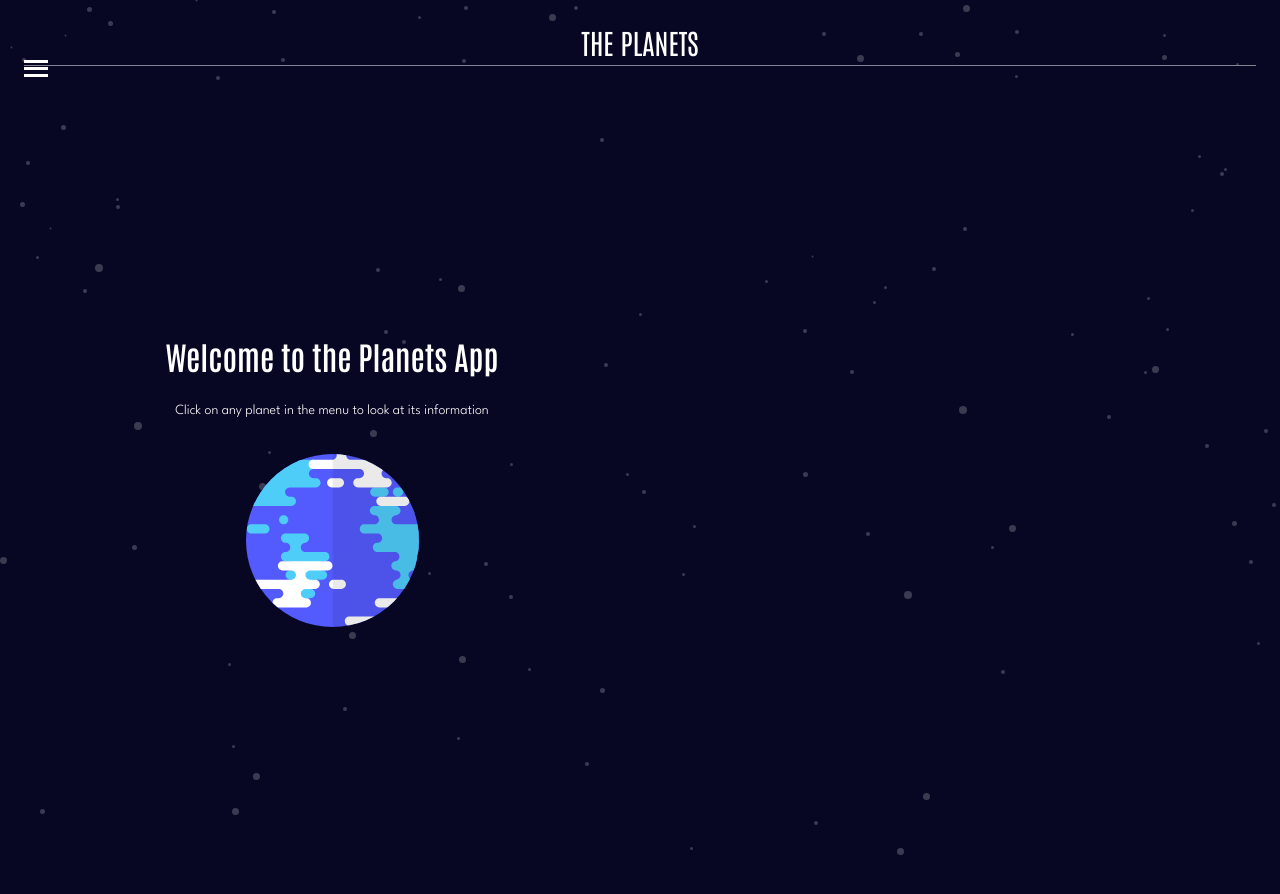
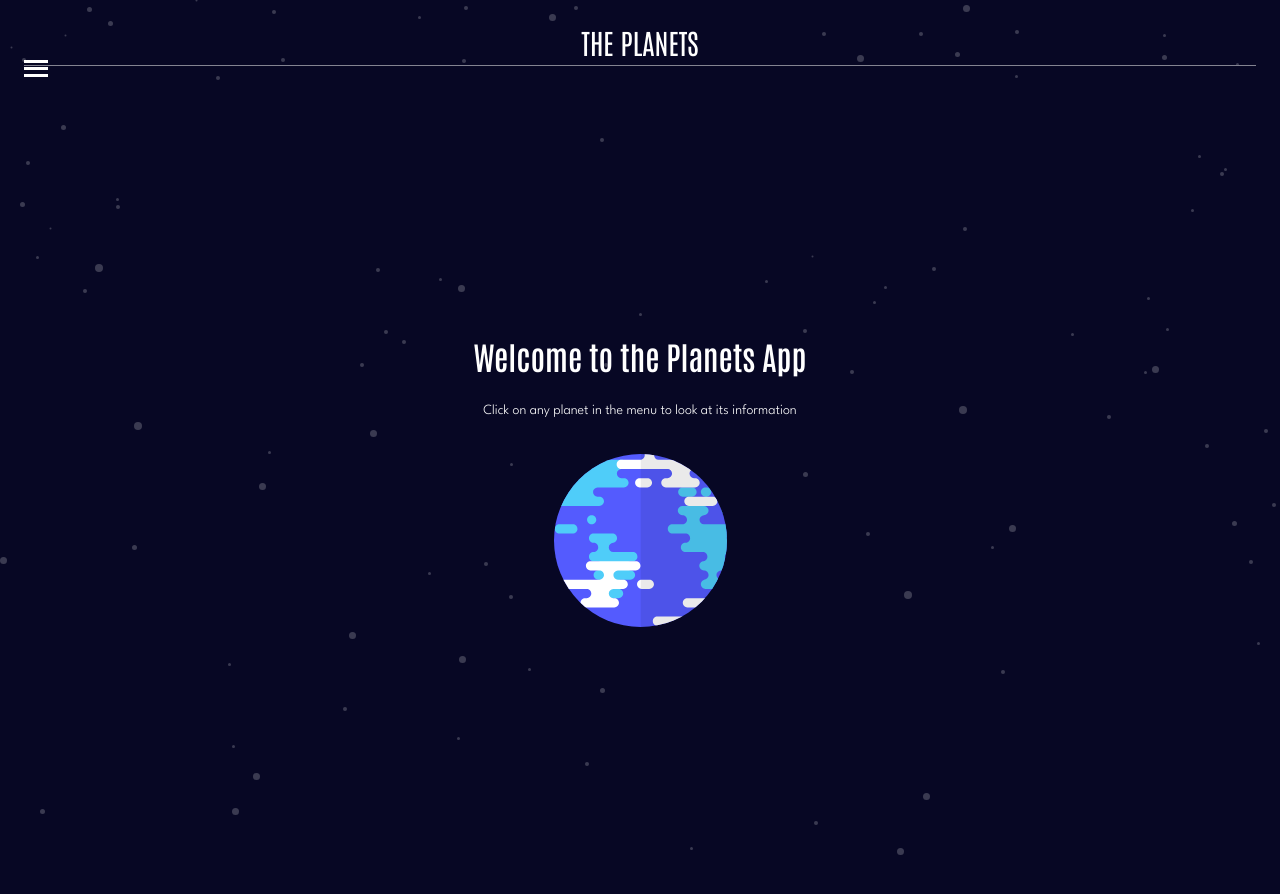
Before and after one commit to raulgaliciab/planets-fact-site, a React (Vite) app: page / in a window 1280 px wide. Shown: the top 894 px of the page. Built offline with nearby package versions, Linux system fonts and the light colour scheme.

Commit message:
Tablet: Home Page styles

```diff
--- a/src/styles/tablet.css
+++ b/src/styles/tablet.css
@@ -4,6 +4,10 @@
     display: grid;
     grid-template-columns: 1fr 1fr;
     grid-template-areas: "navbar navbar" "img img" "info subpages" "details details";
+  }
+  /* Home Page */
+  .home-page {
+    grid-area: img;
   }
   /* App Navbar */
   .app-navbar {
--- a/src/styles/tablet.scss
+++ b/src/styles/tablet.scss
@@ -13,6 +13,12 @@ $grey-soft: #838391;
     "img img"
     "info subpages"
     "details details";
+  }
+
+  /* Home Page */
+
+  .home-page {
+    grid-area: img;
   }
 
   /* App Navbar */
```
Also changed, not shown: 1 other file (tests, documents, lock files or other folders).
